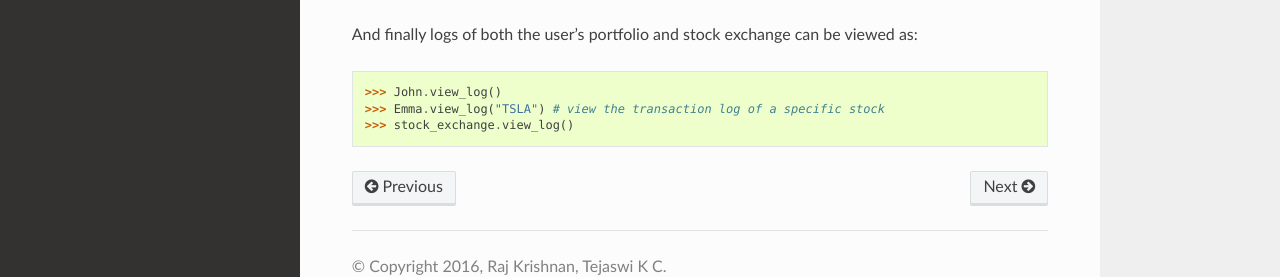
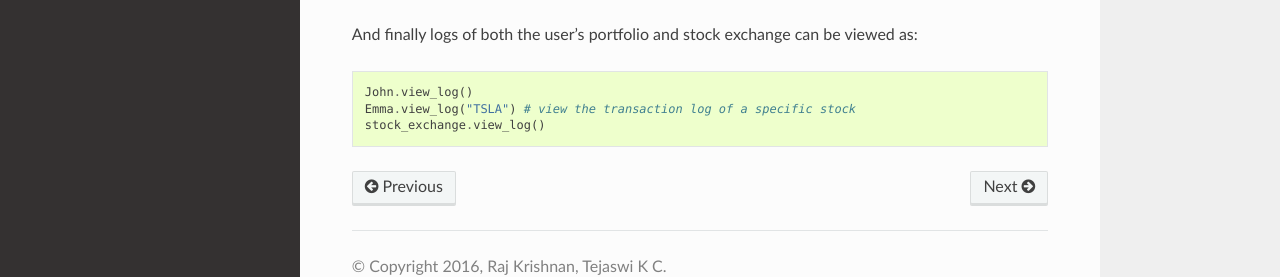
Before and after one commit to raj-krishnan/PyAlpha, a Sphinx documentation site: the page built from docs/tutorials/portfolio.rst, in a window 1280 px wide and 1203 px high. Shown: the part 867-1144 px from the top of the window. Built offline with Sphinx 7.4.7 and the Read the Docs theme 2.0.0, drawn with Linux system fonts in a browser that asks for light colours.

```diff
--- a/docs/tutorials/portfolio.rst
+++ b/docs/tutorials/portfolio.rst
@@ -46,6 +46,6 @@ viewed as:
 
 .. sourcecode:: python
 
-    >>> John.view_log()
-    >>> Emma.view_log("TSLA") # view the transaction log of a specific stock
-    >>> stock_exchange.view_log()
+    John.view_log()
+    Emma.view_log("TSLA") # view the transaction log of a specific stock
+    stock_exchange.view_log()
```
